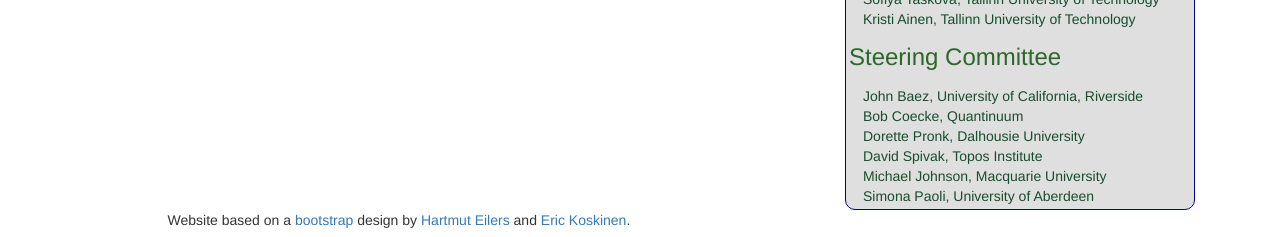
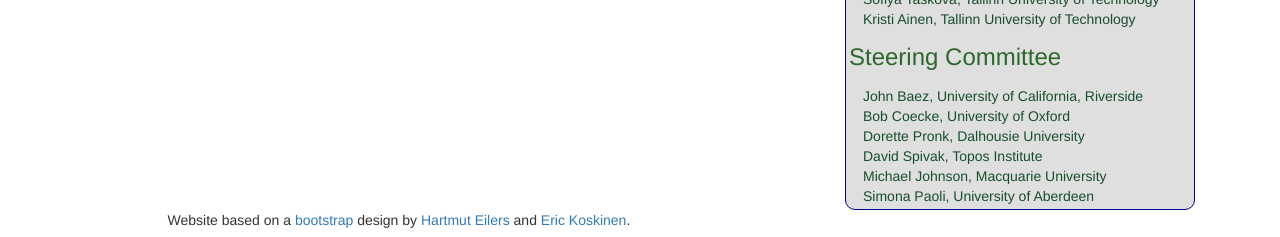
Before and after one commit to actconf2026/actconf2026.github.io, a Jekyll site: the page built from cfp.html, in a window 1280 px wide and 900 px high, scrolled down 903 px. Shown: the part 660-897 px from the top of the window. Built offline with Jekyll 4.4.1, drawn with Linux system fonts in a browser that asks for light colours.

Commit message:
Updated Bob's affiliation to University of Oxford

```diff
--- a/cfp.html
+++ b/cfp.html
@@ -191,7 +191,7 @@ This is the same as previous instances of ACT.)
 	<ul>
 	  <li>
 	  John Baez, University of California, Riverside
-</li><li>Bob Coecke, Quantinuum
+</li><li>Bob Coecke, University of Oxford
 </li><li>Dorette Pronk, Dalhousie University
 </li><li>David Spivak, Topos Institute
 </li><li>Michael Johnson, Macquarie University
```
